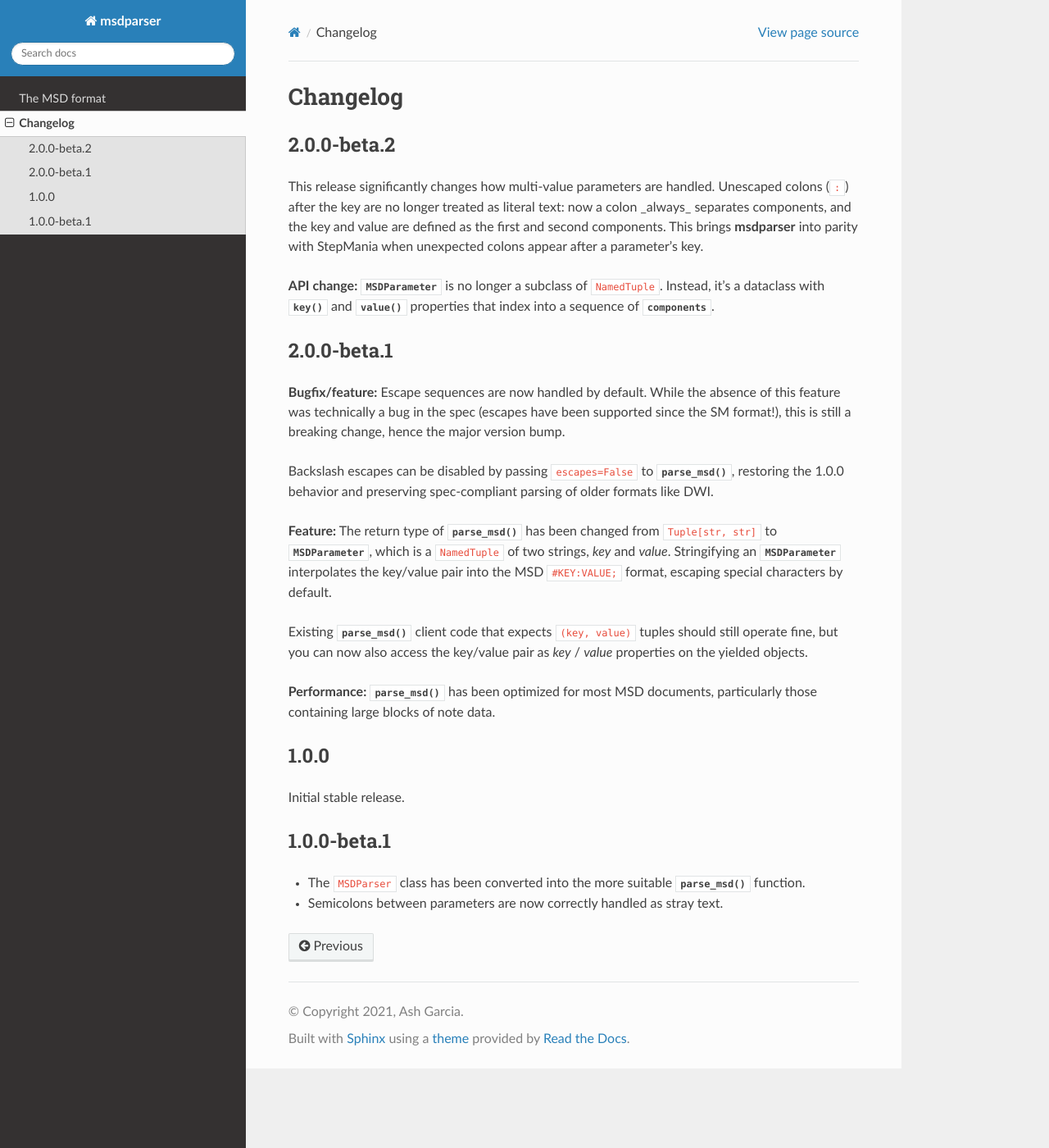
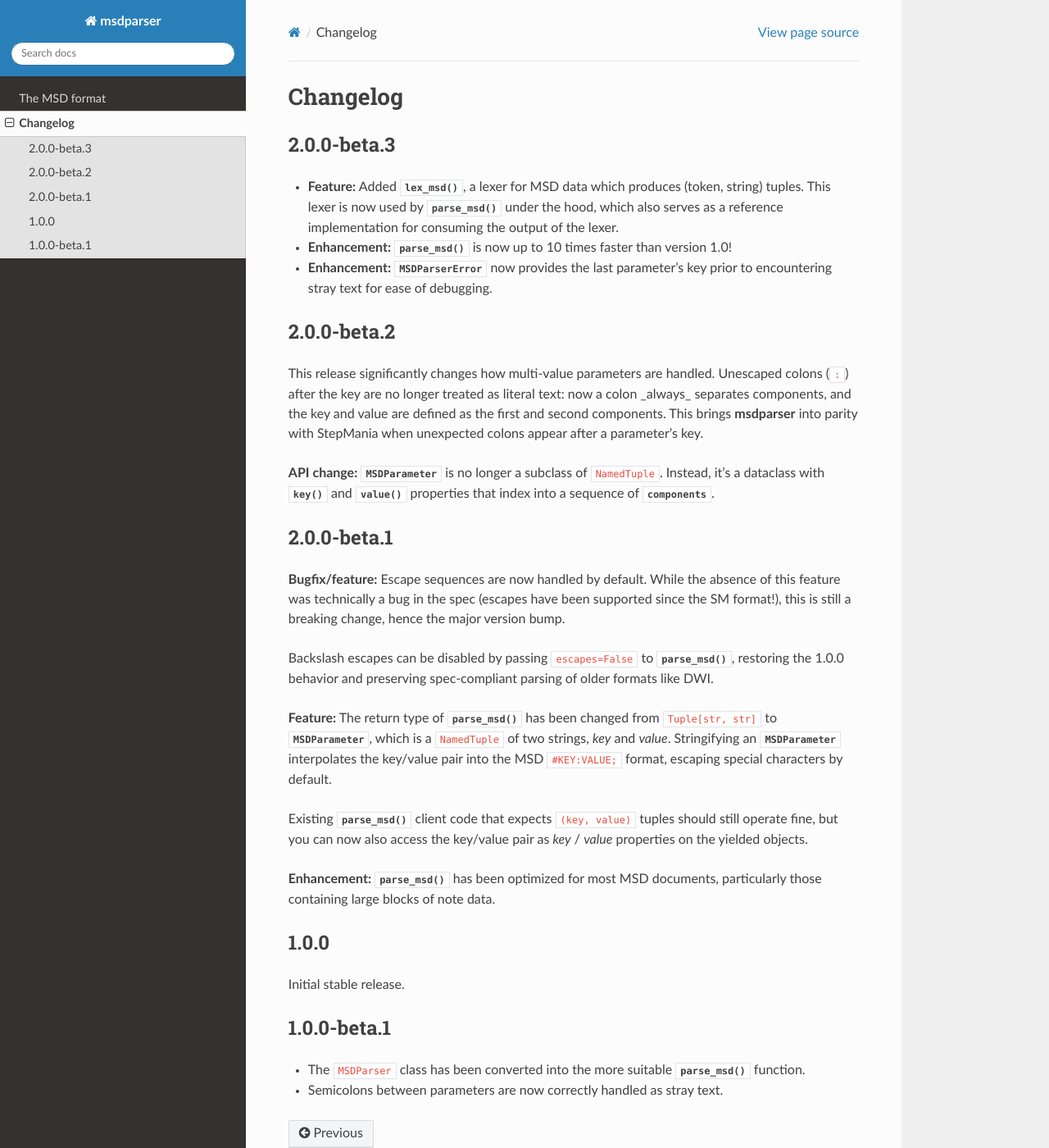
Before and after one commit to garcia/msdparser, a Sphinx documentation site: the page built from docs/source/changelog.rst, in a window 1280 px wide and 1400 px high. Shown: the whole window at 82% size. Built offline with Sphinx 7.4.7 and the Read the Docs theme 2.0.0, drawn with Linux system fonts in a browser that asks for light colours.

Commit message:
bump version & changelog

```diff
--- a/docs/source/changelog.rst
+++ b/docs/source/changelog.rst
@@ -1,5 +1,15 @@
 Changelog
 ---------
+
+2.0.0-beta.3
+~~~~~~~~~~~~
+
+* **Feature:** Added :func:`.lex_msd`, a lexer for MSD data which produces (token, string)
+  tuples. This lexer is now used by :func:`.parse_msd` under the hood, which also serves as a
+  reference implementation for consuming the output of the lexer.
+* **Enhancement:** :func:`.parse_msd` is now up to 10 times faster than version 1.0!
+* **Enhancement:** :class:`.MSDParserError` now provides the last parameter's key prior to
+  encountering stray text for ease of debugging.
 
 2.0.0-beta.2
 ~~~~~~~~~~~~
@@ -35,7 +45,7 @@
 still operate fine, but you can now also access the key/value pair as `key` /
 `value` properties on the yielded objects.
 
-**Performance:** :func:`.parse_msd` has been optimized for most MSD documents,
+**Enhancement:** :func:`.parse_msd` has been optimized for most MSD documents,
 particularly those containing large blocks of note data.
 
 1.0.0
--- a/msdparser/__init__.py
+++ b/msdparser/__init__.py
@@ -1,4 +1,4 @@
-__version__ = '2.0.0-beta.2'
+__version__ = '2.0.0-beta.3'
 
 from dataclasses import dataclass
 import enum
```
